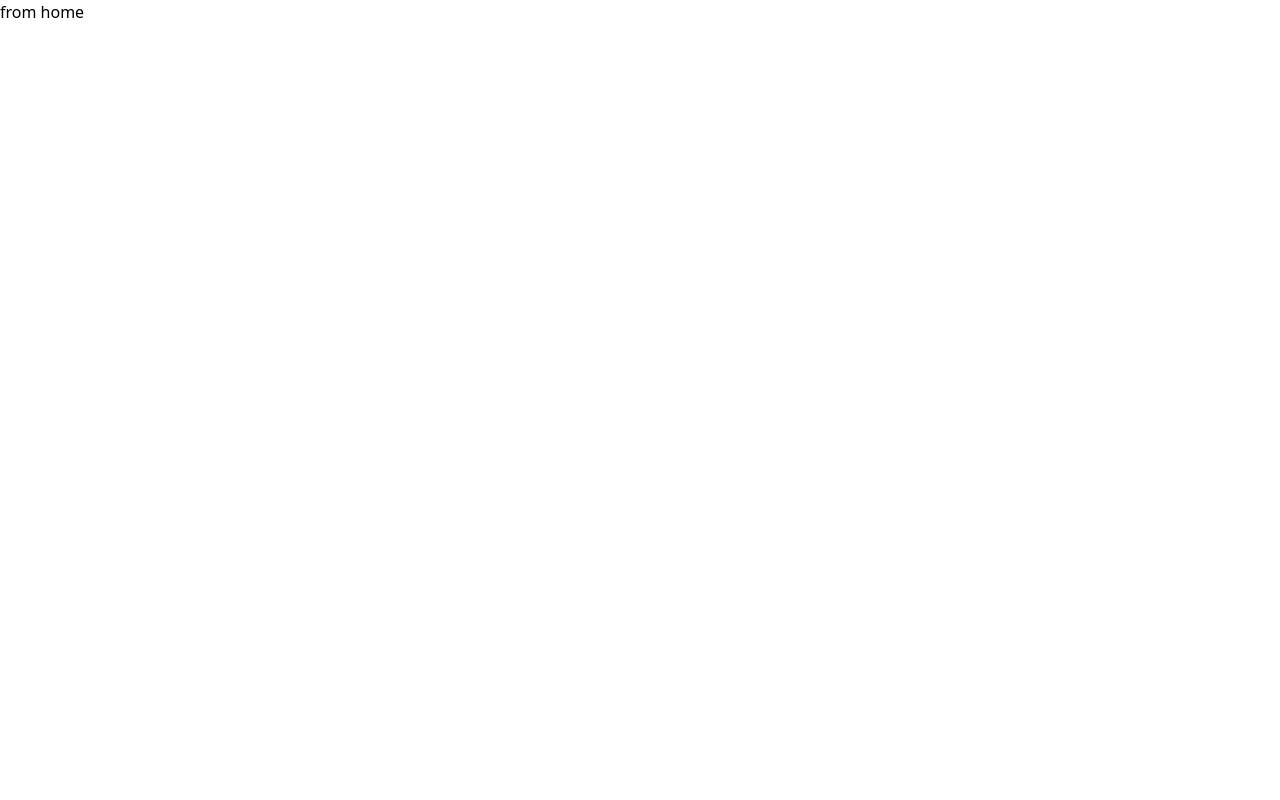
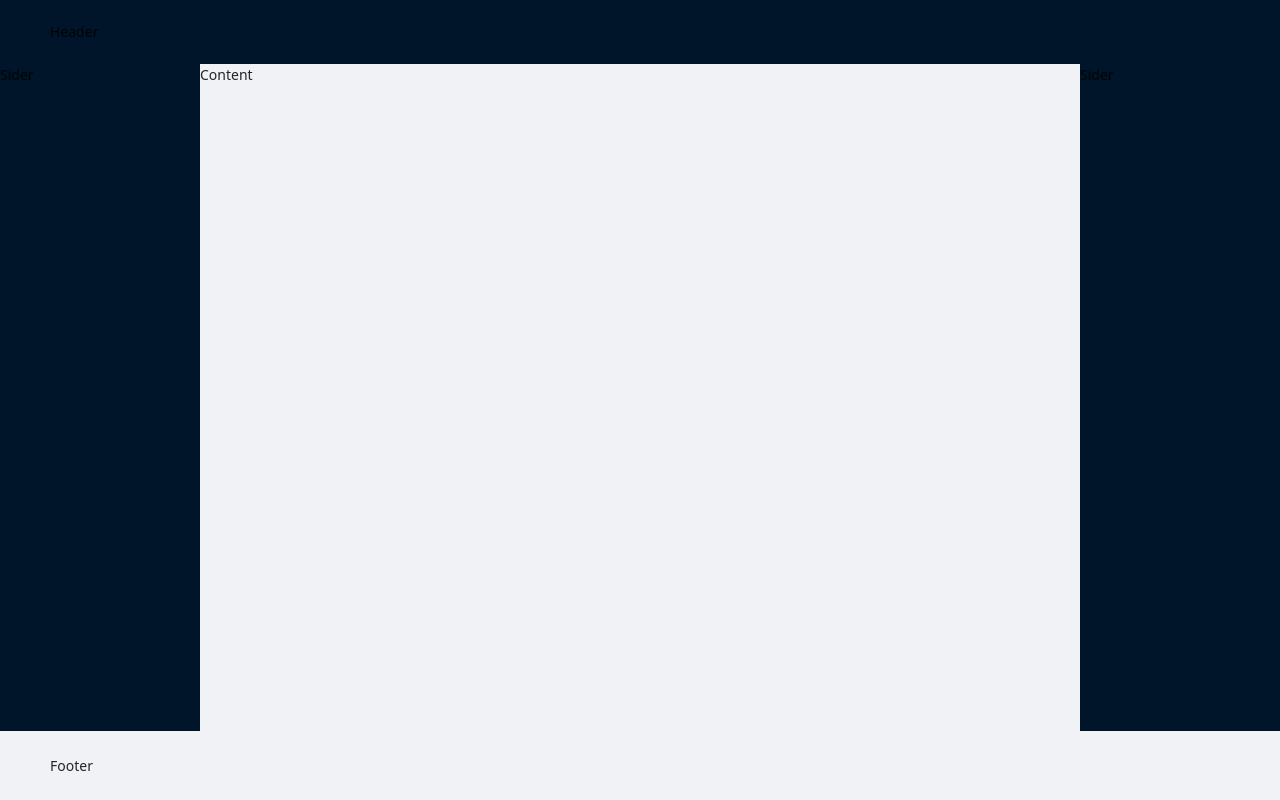
Before and after one commit to jishu-lowcode/editor, a React (Vite) app: page / in a window 1280 px wide. Built offline with nearby package versions, Linux system fonts and the light colour scheme.

Commit message:
feat(layout): home layout

```diff
--- a/index.html
+++ b/index.html
@@ -2,9 +2,9 @@
 <html lang="en">
   <head>
     <meta charset="UTF-8" />
-    <link rel="icon" type="image/svg+xml" href="/src/favicon.svg" />
+    <link rel="icon" href="/favicon.ico" />
     <meta name="viewport" content="width=device-width, initial-scale=1.0" />
-    <title>Vite App</title>
+    <title>机枢编辑器</title>
   </head>
   <body>
     <div id="root"></div>
--- a/package.json
+++ b/package.json
@@ -1,5 +1,5 @@
 {
-  "name": "react-ts",
+  "name": "jishu-editor",
   "version": "0.0.0",
   "scripts": {
     "dev": "vite",
--- /dev/null
+++ b/src/components/Block.tsx
@@ -0,0 +1,9 @@
+
+const Block = () => {
+
+  return (
+    <div className="block"></div>
+  )
+}
+
+export default Block
--- /dev/null
+++ b/src/components/Layout.tsx
@@ -0,0 +1,18 @@
+import { Layout } from 'antd'
+const { Header, Footer, Sider, Content } = Layout
+
+const LayoutComponent = () => {
+  return (
+    <Layout className="h-screen">
+      <Header>Header</Header>
+      <Layout className="flex-1">
+        <Sider>Sider</Sider>
+        <Content>Content</Content>
+        <Sider>Sider</Sider>
+      </Layout>
+      <Footer>Footer</Footer>
+    </Layout>
+  )
+}
+
+export default LayoutComponent
--- a/src/main.tsx
+++ b/src/main.tsx
@@ -1,5 +1,6 @@
 import { StrictMode } from 'react'
 import { render } from 'react-dom'
+import 'antd/dist/antd.css'
 import './index.css'
 import App from './App'
 
--- a/src/views/Home.tsx
+++ b/src/views/Home.tsx
@@ -1,9 +1,7 @@
+import Layout from '../components/Layout'
+
 const Home = () => {
-  return (
-    <div>
-      <h1>from home</h1>
-    </div>
-  )
+  return <Layout></Layout>
 }
 
 export default Home
```
Also changed, not shown: 1 other file (tests, documents, lock files or other folders).
